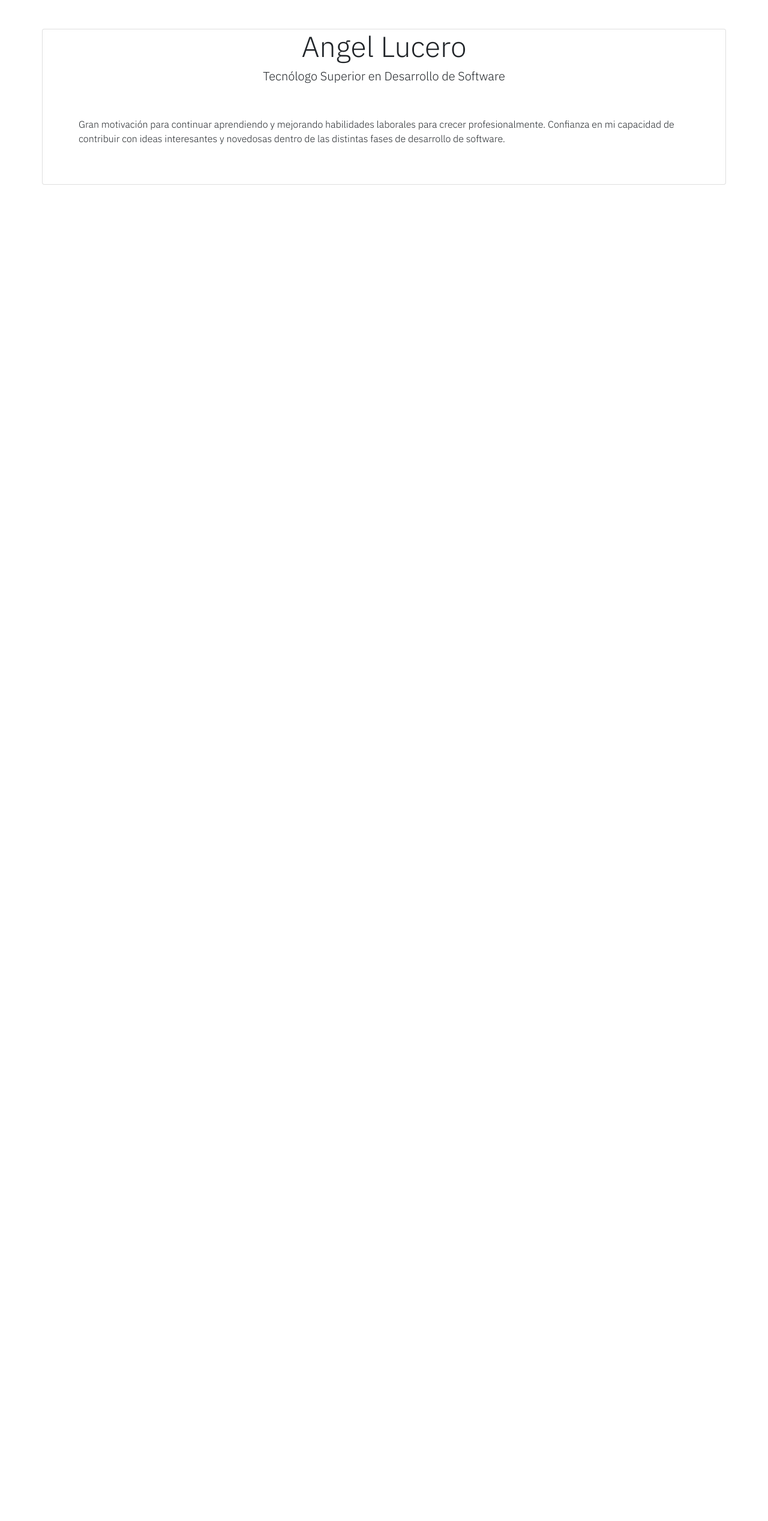
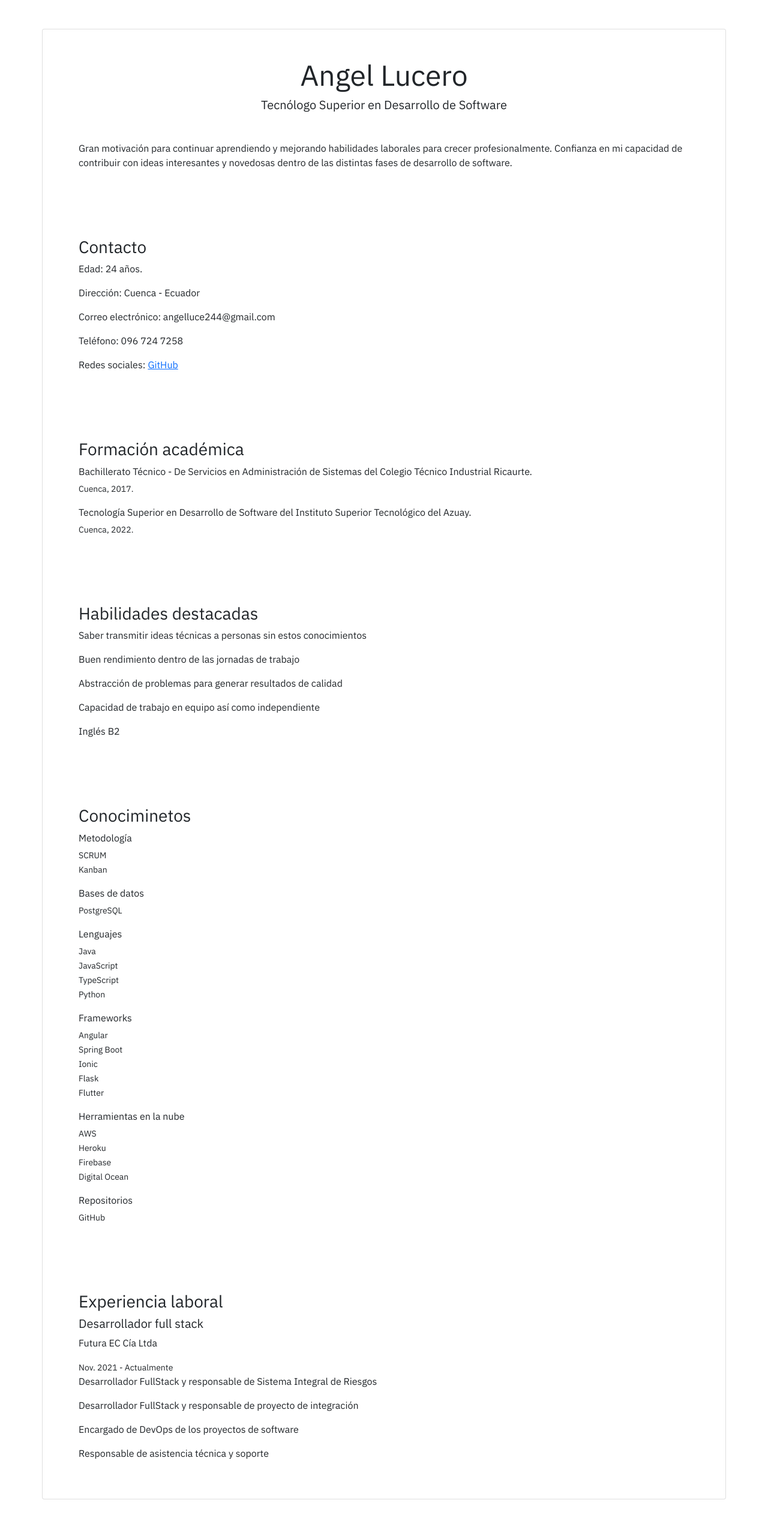
Before and after one commit to angelluce/cv, an Angular app: page /inicio in a window 1280 px wide. Shown: the top 2536 px of the page at 60% size. Before the commit the page ends 800 px from the top, so only its background shows below. Built offline with nearby package versions, Linux system fonts and the light colour scheme.

Commit message:
Home page with data
Co-authored-by: @smartsoftec <smartsoft.dev.ec@gmail.com>

```diff
--- a/src/app/components/home/home.component.html
+++ b/src/app/components/home/home.component.html
@@ -1,11 +1,60 @@
 <div class="container card">
-  <div class="header">
+  <div class="perfil m-5">
     <h1 class="text-center display-5">{{informacion.perfil.nombre}}</h1>
     <h5 class="text-center">{{informacion.perfil.profesion}}</h5>
+    <p class="mt-5">{{informacion.perfil.descripcion}}</p>
   </div>
 
-  <div class="about-me m-5">
-    <p>{{informacion.perfil.descripcion}}</p>
+  <div class="contacto m-5">
+    <h3>Contacto</h3>
+    <p>Edad: {{informacion.contacto.edad}} años.</p>
+    <p>Dirección: {{informacion.contacto.direcion}}</p>
+    <p>Correo electrónico: {{informacion.contacto.correo}}</p>
+    <p>Teléfono: {{informacion.contacto.telefono}}</p>
+    <div class="d-flex">
+      <p>Redes sociales:</p>
+      <div class="mx-1" *ngFor="let redSocial of informacion.contacto.redes">
+        <a href="{{redSocial.enlace}}" target="_blank">{{redSocial.nombre}}</a>
+      </div>
+    </div>
   </div>
 
+  <div class="formacion m-5">
+    <h3>Formación académica</h3>
+    <div class="mb-3" *ngFor="let formacion of informacion.formacion">
+      <p class="mb-1">{{formacion.titulo}}</p>
+      <small>{{formacion.fecha}}</small>
+    </div>
+  </div>
+
+  <div class="habilidades m-5">
+    <h3>Habilidades destacadas</h3>
+    <div *ngFor="let habilidad of informacion.habilidades">
+      <p>{{habilidad.descripcion}}</p>
+    </div>
+  </div>
+
+  <div class="conocimientos m-5">
+    <h3>Conociminetos</h3>
+    <div class="mb-3" *ngFor="let conocimiento of informacion.conocimientos">
+      <p class="mb-1">{{conocimiento.descripcion}}</p>
+      <div *ngFor="let elemento of conocimiento.elemento">
+        <small>{{elemento}}</small>
+      </div>
+    </div>
+  </div>
+
+  <div class="experiencia m-5">
+    <h3>Experiencia laboral</h3>
+    <div *ngFor="let experiencia of informacion.experiencia">
+      <h5>{{experiencia.cargo}}</h5>
+      <p>{{experiencia.empresa}}</p>
+      <small>{{experiencia.fechaInicial}} - {{experiencia.fechaFinal}}</small>
+      <div *ngFor="let actividad of experiencia.actividades">
+        <p>{{actividad}}</p>
+      </div>
+    </div>
+  </div>
+
+
 </div>
--- a/src/index.html
+++ b/src/index.html
@@ -10,7 +10,7 @@
   <!--  GOOGLE FONTS  -->
   <link rel="preconnect" href="https://fonts.googleapis.com">
   <link rel="preconnect" href="https://fonts.gstatic.com" crossorigin>
-  <link href="https://fonts.googleapis.com/css2?family=IBM+Plex+Sans:wght@300&display=swap" rel="stylesheet">
+  <link href="https://fonts.googleapis.com/css2?family=IBM+Plex+Sans:wght@400&display=swap" rel="stylesheet">
 
   <!--  BOOTSTRAP  -->
   <link href="https://cdn.jsdelivr.net/npm/bootstrap@5.1.3/dist/css/bootstrap.min.css" rel="stylesheet"
```
